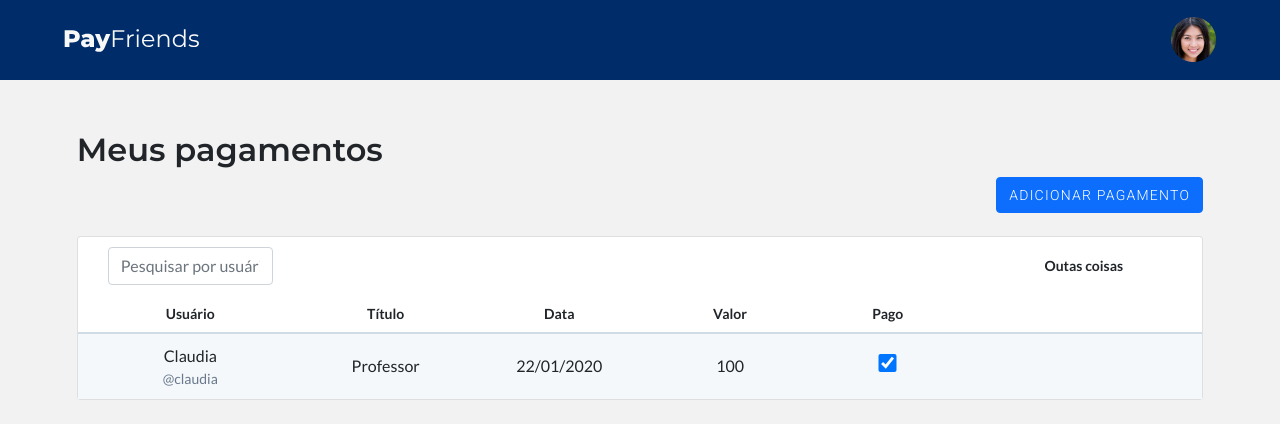
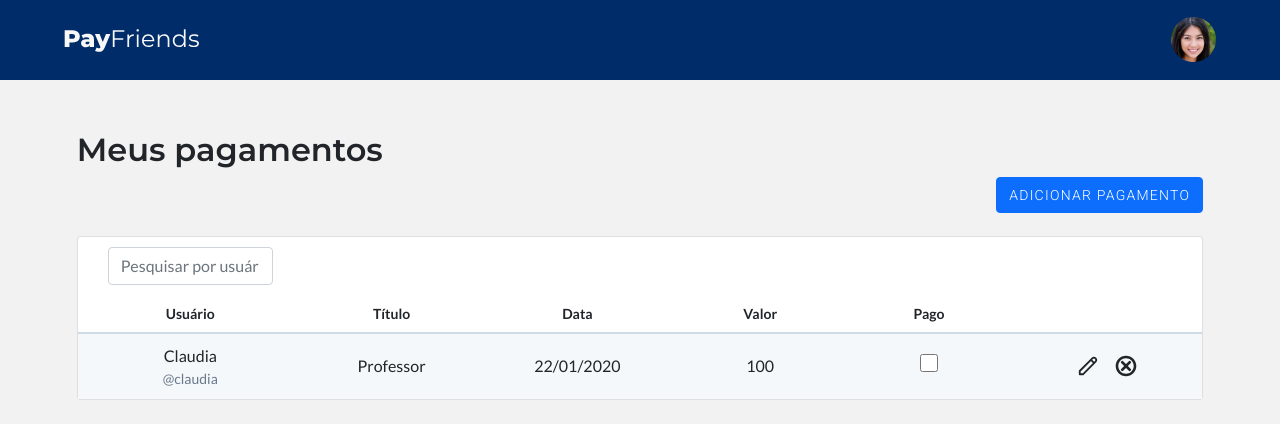
Before and after one commit to freitasdfb/picpay-front-test, a React (Create React App) app: page /pagamentos in a window 1280 px wide. Shown: the top 424 px of the page. Built offline with nearby package versions, Linux system fonts and the light colour scheme.

Commit message:
:sparkles: Checkbox de pago funcionando

```diff
--- a/src/components/modal-adicionar-pagamento/index.js
+++ b/src/components/modal-adicionar-pagamento/index.js
@@ -8,7 +8,7 @@ function ModalAddPag(props) {
   const [closeModal, setCloseModal] = useState(props.show);
   const [newUserObj, setNewUserObj] = useState({
     // "id": '',
-    "name": '',
+    "name": null,
     "nickname": '',
     "title": '',
     "date": '',
--- a/src/components/table/index.js
+++ b/src/components/table/index.js
@@ -1,8 +1,22 @@
-import React from 'react';
+import React, { useState } from 'react';
 import { PicTable, TextField } from './styles'
 import { Card } from 'react-bootstrap'
+import { HiOutlinePencil } from "react-icons/hi";
+import { GiCancel } from "react-icons/gi";
 
 function TablePic(props) {
+
+  function handleIsChecked(_checked, user) {
+    console.log('Executei', _checked)
+    const objIndex = props.userObj.findIndex((obj => obj.id == user.id))
+    props.userObj[objIndex].paid = _checked
+    console.log(props.userObj[objIndex])
+  }
+
+  function getUserPaid(user) {
+    return user.paid
+  }
+
 
   return (
     <Card style={{ marginTop: '2%' }}>
@@ -16,22 +30,24 @@ function TablePic(props) {
             <th></th>
             <th></th>
             <th></th>
-            <th>Outas coisas</th>
+            <th></th>
           </tr>
         </thead>
         <thead id="mainHead">
           <tr>
             <th>Usuário</th>
-            <th>Título </th>
-            <th>Data </th>
+            <th>Título</th>
+            <th>Data</th>
             <th>Valor</th>
-            <th>Pago </th>
-            <th> </th>
+            <th>Pago</th>
+            <th></th>
           </tr>
         </thead>
         <tbody>
           {
-            props.userObj.map(user => (
+            props.userObj.map(user =>
+              {
+                return (
                   <tr key={user.id}>
                   <td>
                     <div>
@@ -45,11 +61,16 @@ function TablePic(props) {
                   <td>{user.date}</td>
                   <td>{user.value}</td>
                   <td>
-                  <input style={{ height: '18px', width: '100%'}} type="checkbox" checked={user.paid} onChange={e => {}} />
+                    <input style={{ height: '18px', width: '100%', cursor: 'pointer' }} type="checkbox" checked={getUserPaid(user.paid)} onChange={e => {handleIsChecked(e.target.checked, user)}} />
                   </td>
-                <td></td>
+                  <th>
+                    <HiOutlinePencil className="icon" />
+                    <GiCancel className="icon" />
+                  </th>
                 </tr>
-            ))
+                )
+              }
+            )
           }
         </tbody>
       </PicTable>
--- a/src/components/table/styles.js
+++ b/src/components/table/styles.js
@@ -24,7 +24,14 @@ export const PicTable = styled.table`
     line-height: 17px;
     text-align: left;
     padding: 10px 30px;
-    text-align: center
+    text-align: center;
+
+   .icon {
+    margin: 0px 6%;
+    font-size: 22px;
+    cursor: pointer;
+   }
+
   }
 
   tbody>tr:nth-child(odd)>td,
--- a/src/pages/Pagamentos/index.js
+++ b/src/pages/Pagamentos/index.js
@@ -4,8 +4,6 @@ import { ContainerPag, WrapperContent, PicButton } from './styles'
 import TablePic from '../../components/table'
 import ModalAddPag from '../../components/modal-adicionar-pagamento'
 import { useState, useEffect } from 'react';
-
-
 
 function Pagamentos() {
 
```
Lines whose indentation alone changed are shown as unchanged.
